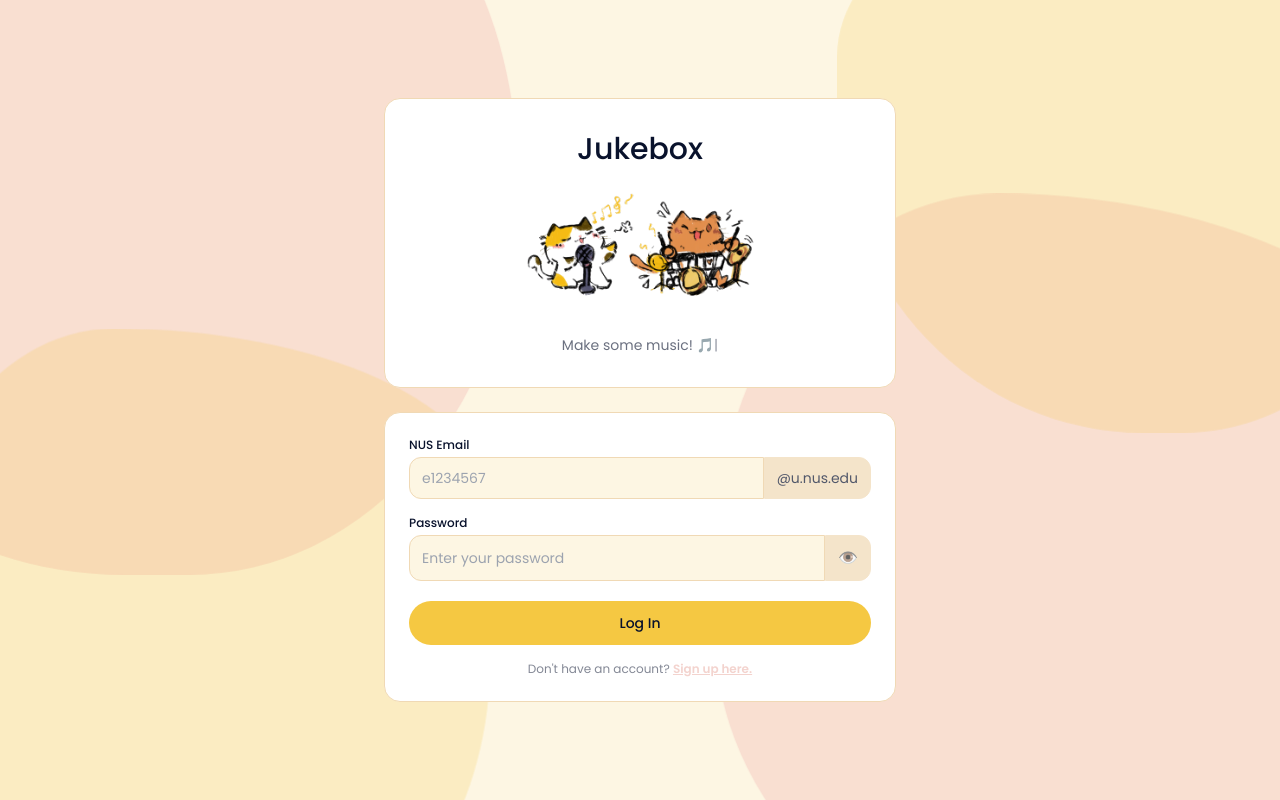
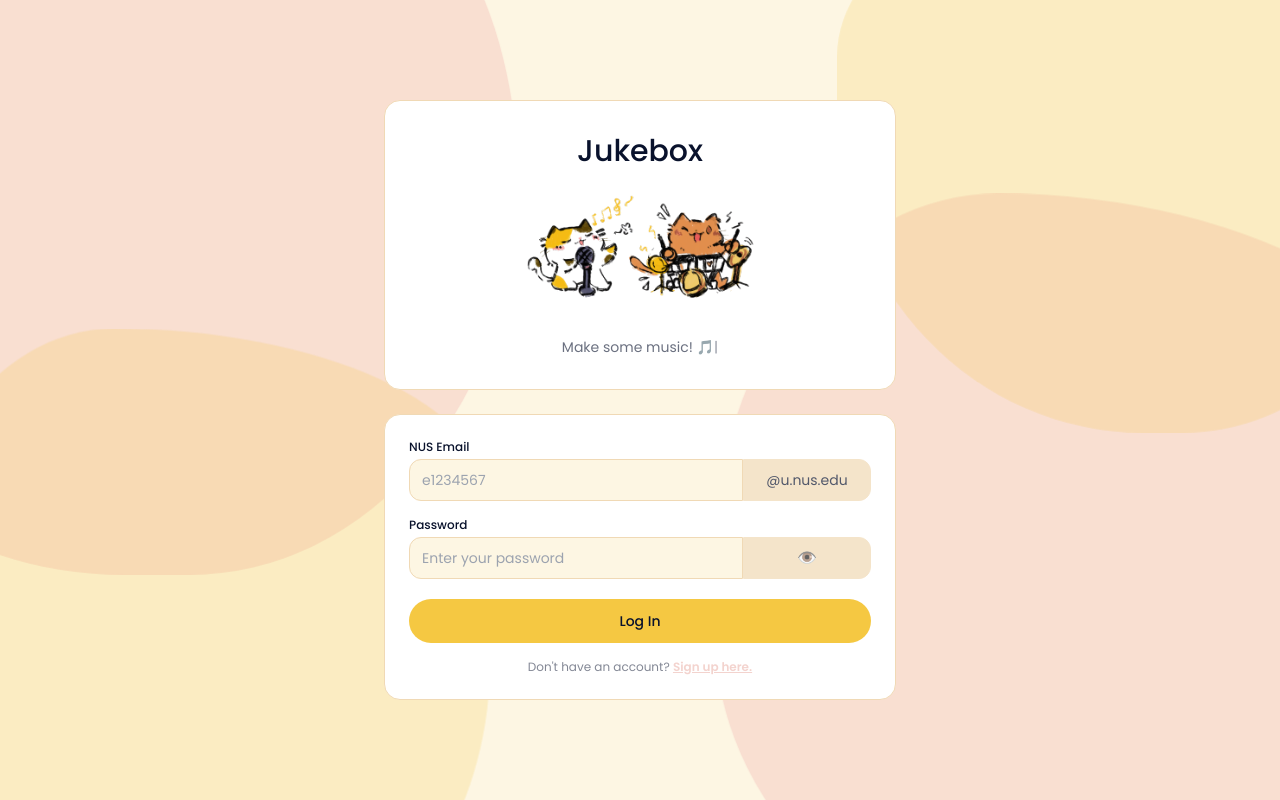
Before and after one commit to mintchoclov/jukebox-booking-system, a React (Create React App) app in the folder client/: page / in a window 1280 px wide. Built offline with nearby package versions, Linux system fonts and the light colour scheme.

Commit message:
fixed formatting issues

```diff
--- a/client/src/pages/Login.js
+++ b/client/src/pages/Login.js
@@ -1,5 +1,5 @@
 import { useState, useEffect } from 'react'
-import { useNavigate } from 'react-router-dom'
+import { useNavigate, Link } from 'react-router-dom'
 import API_URL from '../config'
 import Mascot from '../assets/mascot.svg'
 import Blobs from '../components/Blobs'
@@ -117,7 +117,7 @@ function Login() {
           </p>
         </div>
 
-        {/* form . */}
+        {/* form */}
         <div
           className="bg-white rounded-2xl p-6 border border-[#F0D9B5]"
           style={shakeStyle}
@@ -127,15 +127,15 @@ function Login() {
             {/* NUS email */}
             <div className="mb-4">
               <label className="block text-xs font-medium text-[#09122C] mb-1">NUS Email</label>
-              <div className="flex">
+              <div className="flex w-full">
                 <input
                   type="text"
                   placeholder="e1234567"
                   value={emailPrefix}
                   onChange={handleEmailChange}
-                  className="flex-1 px-3 py-2.5 text-sm border border-[#F0D9B5] rounded-l-xl bg-[#FDF6E3] text-[#09122C] outline-none focus:border-[#F5C842] focus:ring-2 focus:ring-[#F5C842] focus:ring-opacity-30"
+                  className="w-1/2 flex-1 min-w-0 px-3 py-2.5 text-sm border border-[#F0D9B5] rounded-l-xl bg-[#FDF6E3] text-[#09122C] outline-none focus:border-[#F5C842] focus:ring-2 focus:ring-[#F5C842] focus:ring-opacity-30"
                 />
-                <span className="px-3 py-2.5 text-sm bg-[#F0D9B5] border border-[#F0D9B5] rounded-r-xl text-[#09122C] opacity-70">
+                <span className="w-28 sm:w-32 flex items-center justify-center text-xs sm:text-sm bg-[#F0D9B5] border border-[#F0D9B5] rounded-r-xl text-[#09122C] opacity-70 shrink-0 text-center px-1">
                   @u.nus.edu
                 </span>
               </div>
@@ -144,18 +144,18 @@ function Login() {
             {/* password */}
             <div className="mb-5">
               <label className="block text-xs font-medium text-[#09122C] mb-1">Password</label>
-              <div className="flex">
+              <div className="flex w-full">
                 <input
                   type={showPassword ? 'text' : 'password'}
                   placeholder="Enter your password"
                   value={password}
                   onChange={(e) => setPassword(e.target.value)}
-                  className="flex-1 px-3 py-2.5 text-sm border border-[#F0D9B5] rounded-l-xl bg-[#FDF6E3] text-[#09122C] outline-none focus:border-[#F5C842] focus:ring-2 focus:ring-[#F5C842] focus:ring-opacity-30"
+                  className="w-1/2 flex-1 min-w-0 px-3 py-2.5 text-sm border border-[#F0D9B5] rounded-l-xl bg-[#FDF6E3] text-[#09122C] outline-none focus:border-[#F5C842] focus:ring-2 focus:ring-[#F5C842] focus:ring-opacity-30"
                 />
                 <button
                   type="button"
                   onClick={() => setShowPassword(!showPassword)}
-                  className="px-3 py-2.5 bg-[#F0D9B5] border border-[#F0D9B5] rounded-r-xl text-[#09122C] opacity-70"
+                  className="w-28 sm:w-32 flex items-center justify-center bg-[#F0D9B5] border border-[#F0D9B5] rounded-r-xl text-[#09122C] opacity-70 shrink-0"
                 >
                   {showPassword ? '🙈' : '👁️'}
                 </button>
@@ -171,14 +171,7 @@ function Login() {
             >
               {loading ? (
                 <>
-                  <div style={{
-                    width: '16px',
-                    height: '16px',
-                    border: '2px solid #09122C',
-                    borderTop: '2px solid transparent',
-                    borderRadius: '50%',
-                    animation: 'spin 0.8s linear infinite'
-                  }} />
+                  <div className="w-4 h-4 border-2 border-[#09122C] border-t-transparent rounded-full animate-spin" />
                   Logging in...
                 </>
               ) : (
@@ -189,7 +182,7 @@ function Login() {
 
           <p className="text-center text-xs text-[#09122C] opacity-50 mt-4">
             Don't have an account?{' '}
-            <a href="/signup" className="font-bold text-[#E8A89E] underline">Sign up here.</a>
+            <Link to="/signup" className="font-bold text-[#E8A89E] underline">Sign up here.</Link>
           </p>
         </div>
 
```
